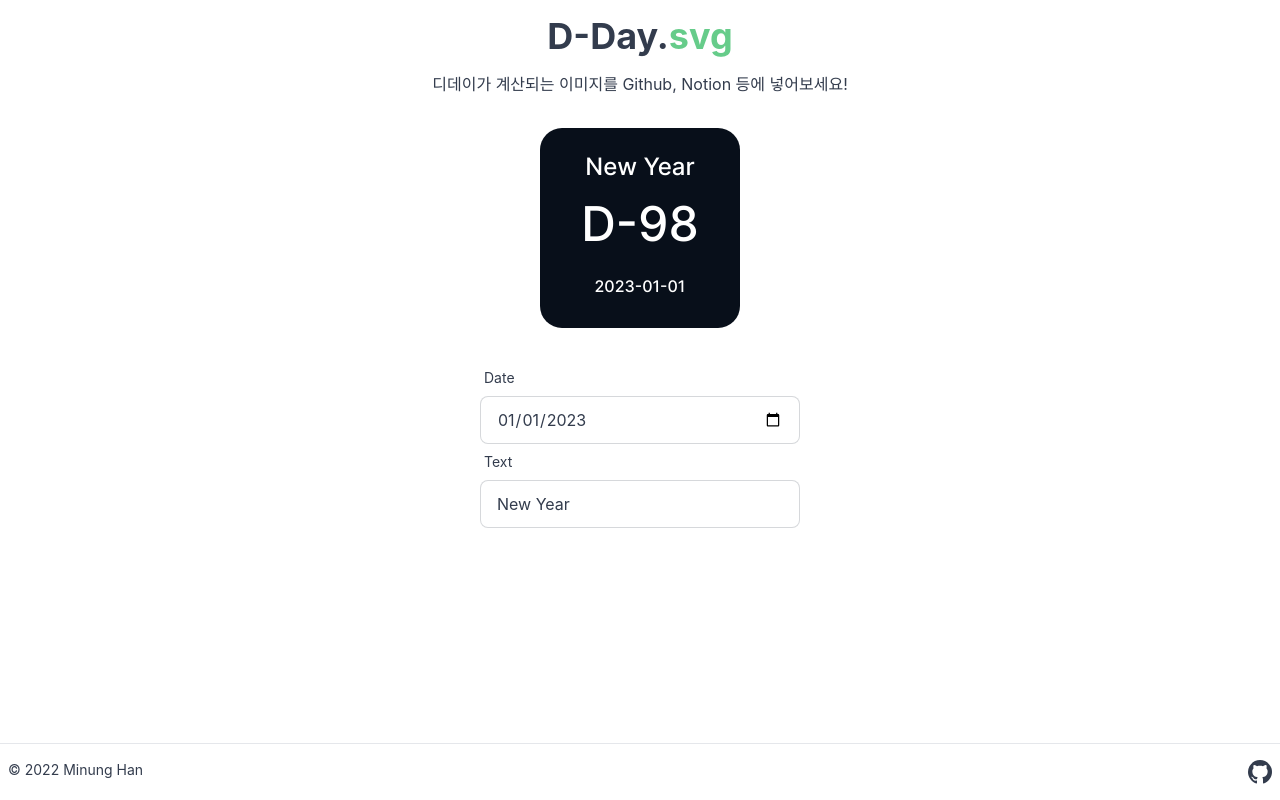
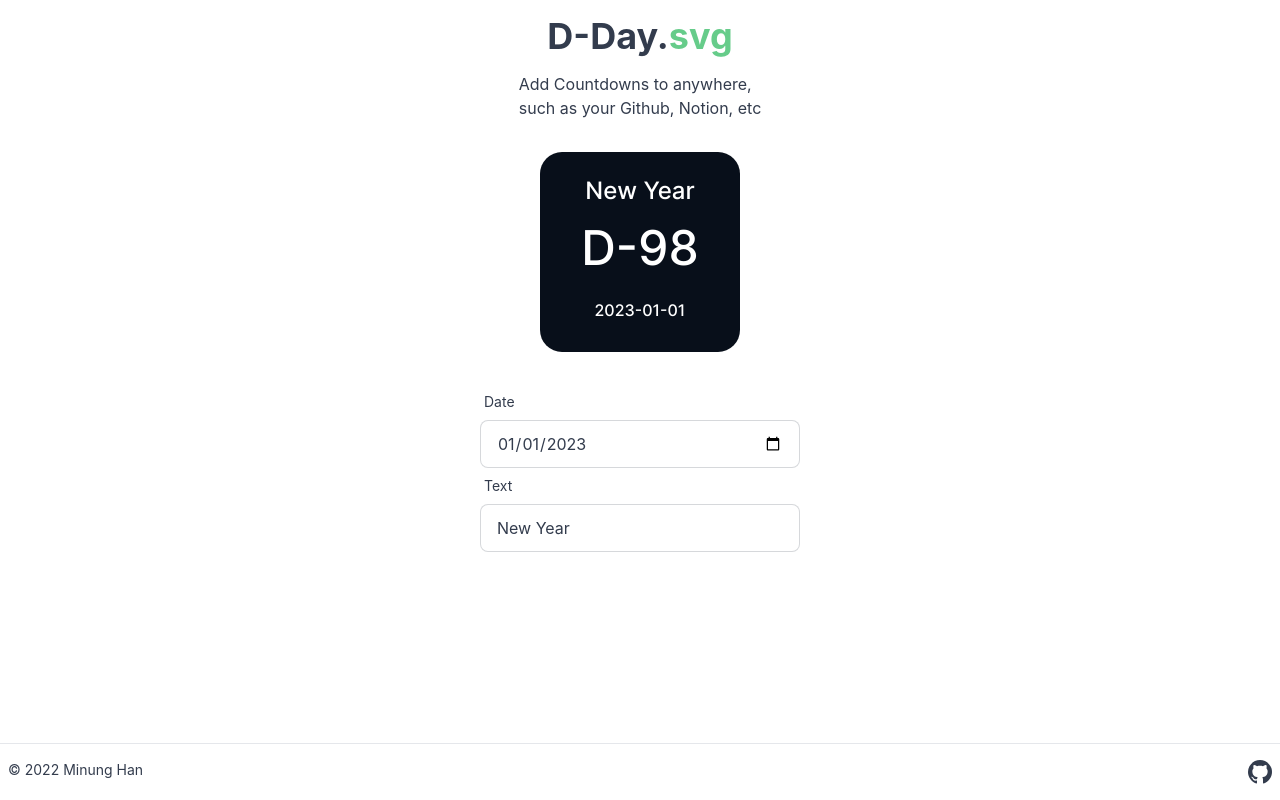
Before and after one commit to hmu332233/dday.widget, a Next.js app: page / in a window 1280 px wide. Built offline with nearby package versions, Linux system fonts and the light colour scheme; a web font is replaced by a local one.

Commit message:
설명 문구 변역

```diff
--- a/pages/index.tsx
+++ b/pages/index.tsx
@@ -14,7 +14,11 @@ const Home: NextPage = () => {
   const [data, setData] = useState<SvgData>(defaultValues);
   return (
     <Layout>
-      <p>디데이가 계산되는 이미지를 Github, Notion 등에 넣어보세요!</p>
+      <p>
+        Add Countdowns to anywhere,
+        <br />
+        such as your Github, Notion, etc
+      </p>
       <SvgPreview data={data} />
       <SvgForm defaultValues={defaultValues} onChange={setData} />
     </Layout>
```
